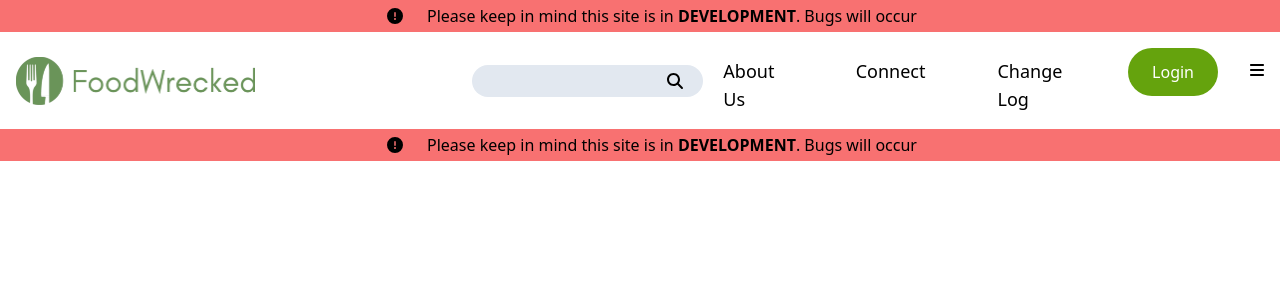
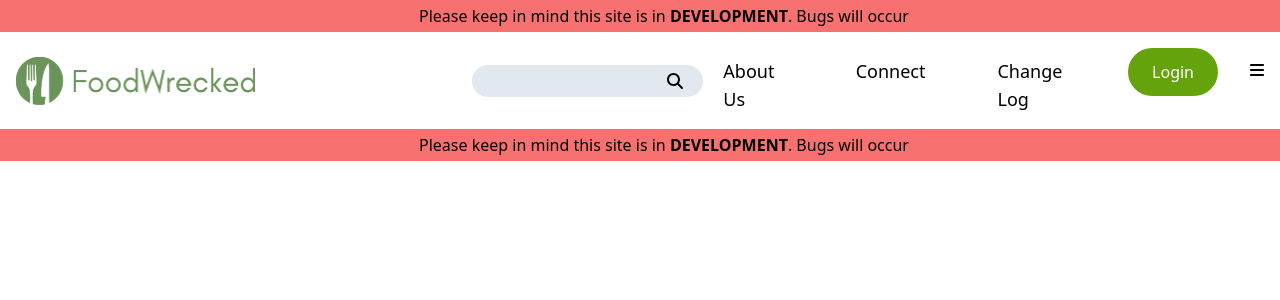
Before and after one commit to TreestanG/foodwrecked, a Next.js app: page /components/News in a window 1280 px wide. Shown: the top 300 px of the page. Built offline with nearby package versions, Linux system fonts and the light colour scheme; no server answers.

Commit message:
className -> class

```diff
--- a/src/pages/components/News.js
+++ b/src/pages/components/News.js
@@ -4,8 +4,8 @@ import { faExclamationCircle} from '@fortawesome/free-solid-svg-icons'
 
 export default function News() {
     return (
-        <div className='flex p-4 justify-center items-center sticky bg-red-400 h-8'>
-            <FontAwesomeIcon icon={faExclamationCircle} className='w-4 h-4 p-6' />
+        <div class='flex p-4 justify-center items-center sticky bg-red-400 h-8'>
+            <FontAwesomeIcon icon={faExclamationCircle} class='w-4 h-4 p-6' />
             <p>Please keep in mind this site is in <b>DEVELOPMENT</b>. Bugs will occur</p>
         </div>
     )
```
